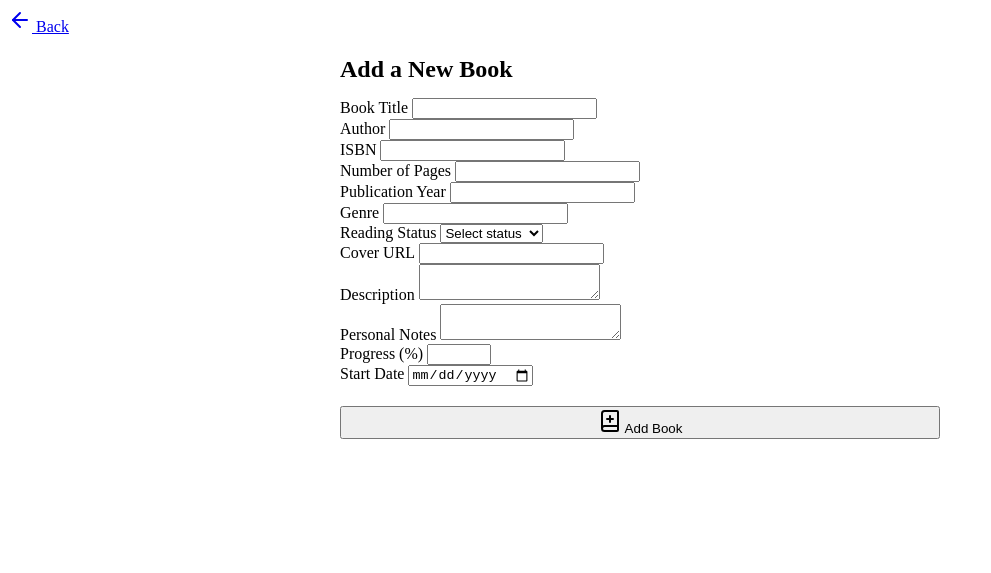
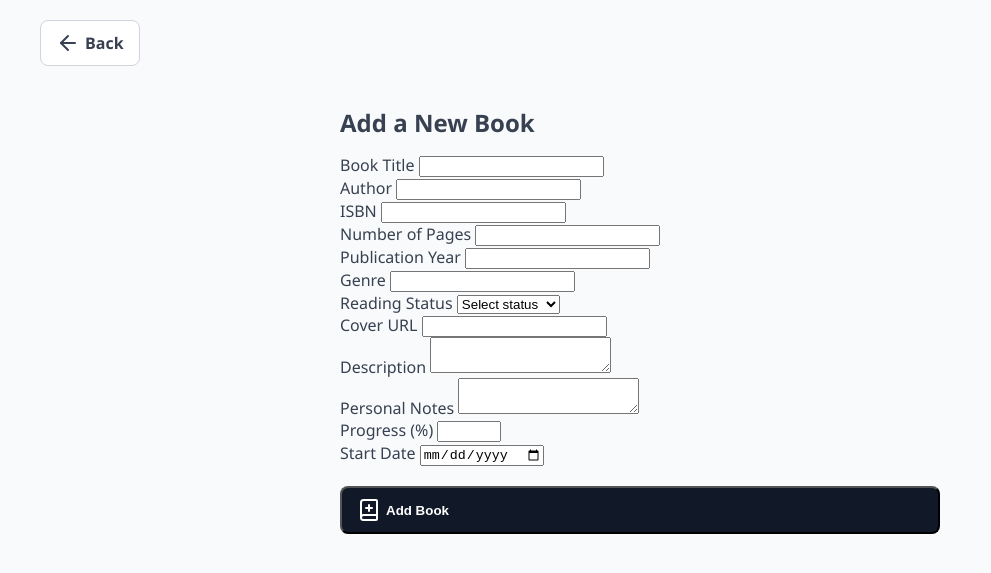
Before and after one commit to Broky64/MyBooks, a PHP site: page /add-book.php in a window 1280 px wide. Shown: the top 573 px of the page, without its empty margins (0-991 px from the left). Run offline with PHP 8.4, Linux system fonts and the light colour scheme; data comes from the database, SQL or seed files in the repository.

Commit message:
update index.php and styles.css for improved layout and statistics display

```diff
--- a/styles.css
+++ b/styles.css
@@ -0,0 +1,63 @@
+body {
+    font-family: 'Segoe UI', Tahoma, Geneva, Verdana, sans-serif;
+    background-color: #f9fafb;
+    color: #374151;
+    margin: 0;
+    padding: 20px;
+}
+
+.container {
+    max-width: 1200px;
+    margin: 0 auto;
+}
+
+.header {
+    display: flex;
+    justify-content: space-between;
+    align-items: center;
+    margin-bottom: 40px;
+}
+
+.title {
+    font-size: 2rem;
+    font-weight: bold;
+}
+
+.subtitle {
+    color: #6b7280;
+}
+
+.actions {
+    display: flex;
+    gap: 10px;
+}
+
+.btn {
+    padding: 10px 15px;
+    border-radius: 8px;
+    text-decoration: none;
+    display: flex;
+    align-items: center;
+    gap: 5px;
+    font-weight: 600;
+    transition: background-color 0.2s;
+}
+
+.btn.primary {
+    background-color: #111827;
+    color: white;
+}
+
+.btn.primary:hover {
+    background-color: #1f2937;
+}
+
+.btn.secondary {
+    background-color: #ffffff;
+    border: 1px solid #d1d5db;
+    color: #374151;
+}
+
+.btn.secondary:hover {
+    background-color: #f3f4f6;
+}
```
Also changed, not shown: index.php (+82 -55 lines).
